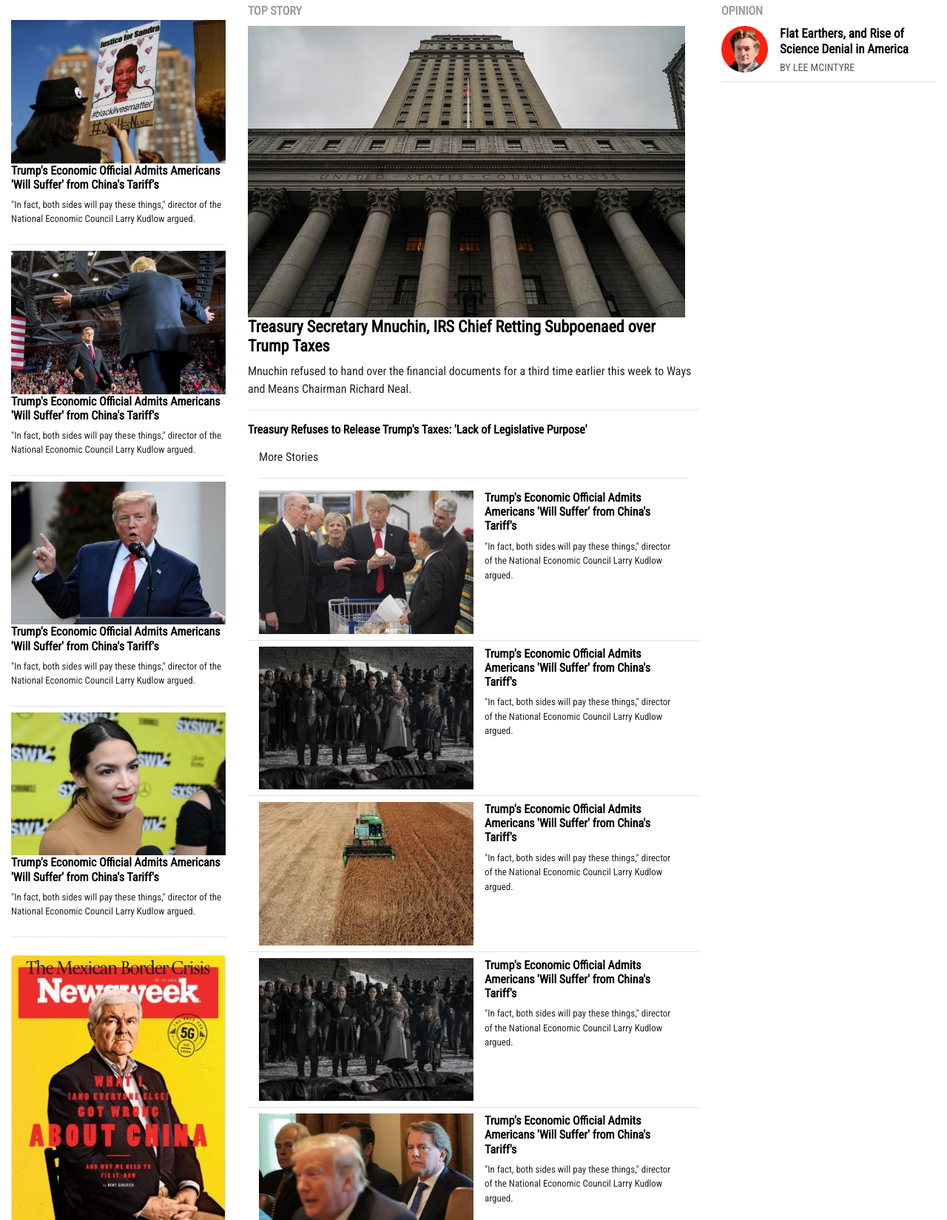
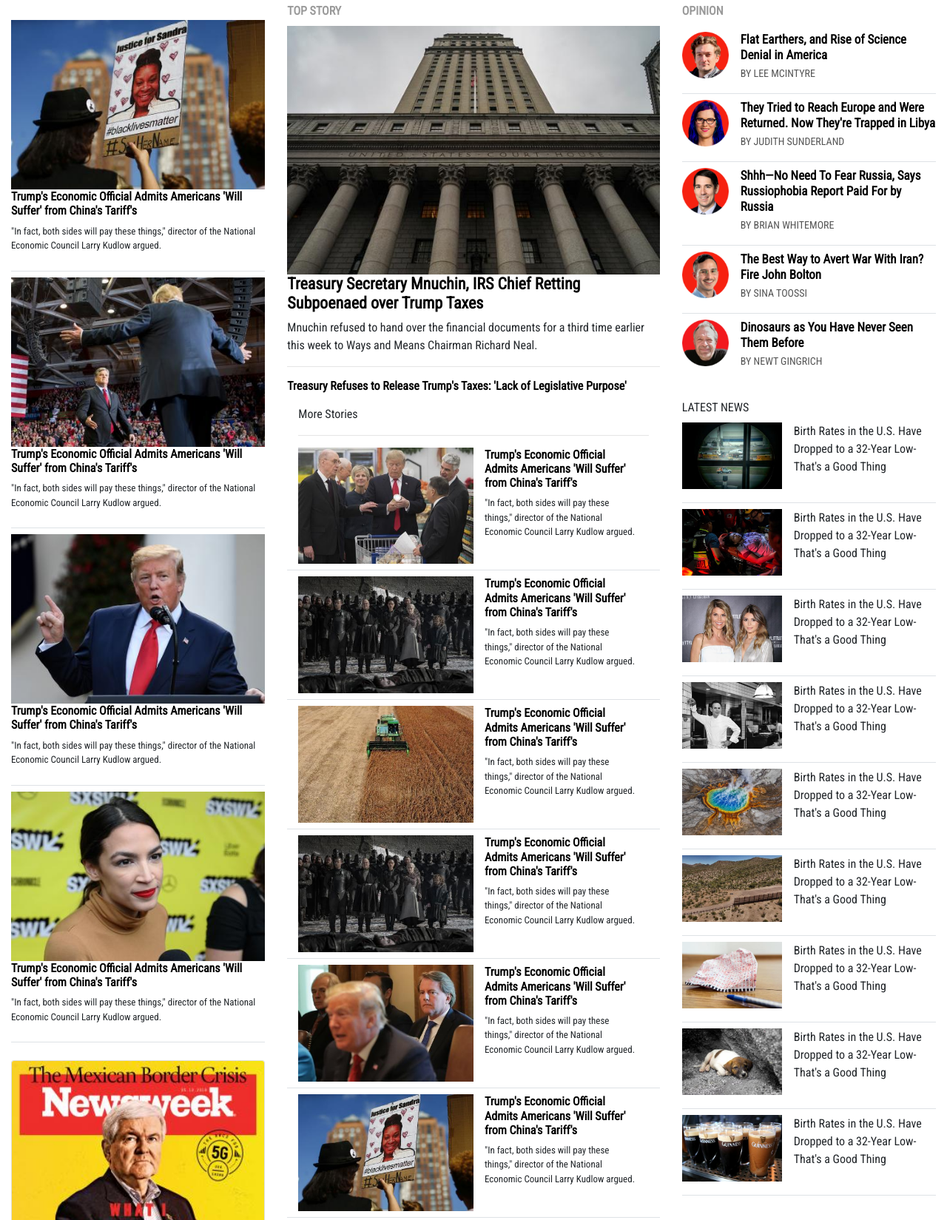
Before and after one commit to uche-inyama/NewsWeek, a website: page bootstrap/index.html in a window 1280 px wide. Shown: the part 170-1819 px from the top of the page at 74% size. Drawn offline with nearby package versions, Linux system fonts and the light colour scheme.

Commit message:
completed the latest-news-section

```diff
--- a/bootstrap/css/index.css
+++ b/bootstrap/css/index.css
@@ -71,7 +71,15 @@ ul li{
   width: auto;
   height: 63px;
 }
-.opinion .info div{
+.latest-news-image_holder {
+  width: 135px;
+  height: 100px;
+}
+.latest-news-image_holder img{
+  width: 135px;
+  height: auto;
+}
+.opinion .info div, .latest-news .info div{
     font-weight: bold;
     font-stretch: normal;
     font-size: 17px;
--- a/bootstrap/index.html
+++ b/bootstrap/index.html
@@ -64,8 +64,8 @@
   </header>
 
 <div class="container-fluid">
-  <div class="row d-md-flex d-lg-flex">
-    <div class="col-md-7 order-md-2 col-lg-6 order-lg-2">
+  <div class="row d-md-flex d-lg-flex justify-content-lg-between">
+    <div class="col-md-7 order-md-2 col-lg-5 order-lg-2">
 
     <div class="main mb-2">
      <div class = "row">
@@ -168,7 +168,7 @@
     </div>
 
 
-    <div class="col-md-5 order-md-1 col-lg-3 order-lg-1 mt-4 d-none d-md-block">
+    <div class="col-md-5 order-md-1 col-lg order-lg-1 mt-4 d-none d-md-block">
       <section class = "d-flex flex-column mb-2 pb-2 border-bottom">
        <div>
          <img class = "img-fluid" src="./images/Editors-pick/sandra-bland-death-suicide-investigation.jpg">
@@ -230,9 +230,9 @@
 
     </div>
 
-    <div class="d-none d-md-block col-md-12 order-md-3 col-lg-3 order-lg-3">
+    <div class="d-none d-md-block col-md-12 order-md-3 col-lg order-lg-3">
       <div class = "pb-2" style ="text-transform: uppercase; color:rgba(3,3,3,.4); font-weight: 700;">opinion</div>
-      <section class = "opinion d-flex border-bottom">
+      <section class = "opinion d-flex py-2 border-bottom">
         <div class = "img_holder mr-3">
           <img src="./images/opinion/nw-columnists-daniel-depetris.png" alt="Opinion">
         </div>
@@ -241,8 +241,101 @@
            <h4>By Lee Mcintyre</h4>
         </div>
       </section>
+      <section class = "opinion d-flex py-2 border-bottom">
+        <div class = "img_holder mr-3">
+          <img src="./images/opinion/nw-columnists-dr.-rachel-mckinnon_0.png" alt="Opinion">
+        </div>
+        <div class = "info">
+           <div>They Tried to Reach Europe and Were Returned. Now They're Trapped in Libya</div>
+           <h4>By Judith SunderLand</h4>
+        </div>
+      </section>
+      <section class = "opinion d-flex py-2 border-bottom">
+        <div class = "img_holder mr-3">
+          <img src="./images/opinion/nw-columnists-josh-harder.png" alt="Opinion">
+        </div>
+        <div class = "info">
+           <div>Shhh—No Need To Fear Russia, Says Russiophobia Report Paid For by Russia</div>
+           <h4>By Brian whitemore</h4>
+        </div>
+      </section>
+      <section class = "opinion d-flex py-2 border-bottom">
+        <div class = "img_holder mr-3">
+          <img src="./images/opinion/nw-columnists-marshall-rogers-martinez.png" alt="Opinion">
+        </div>
+        <div class = "info">
+           <div>The Best Way to Avert War With Iran? Fire John Bolton</div>
+           <h4>By Sina Toossi</h4>
+        </div>
+      </section>
+      <section class = "opinion d-flex py-2">
+        <div class = "img_holder mr-3">
+          <img src="./images/opinion/robert_reich.png" alt="Opinion">
+        </div>
+        <div class = "info">
+           <div>Dinosaurs as You Have Never Seen Them Before</div>
+           <h4>By Newt Gingrich</h4>
+        </div>
+      </section>
+
+      <div class = "latest-news-section mt-4">
+        <div>LATEST NEWS</div>
+        <section class = "latest-news d-flex py-2 border-bottom">
+          <div class ="mr-3 latest-news-image_holder">
+            <img src="./images/latest-news/gettyimages-1141631386.jpg" alt="latest-news">
+          </div>
+          <div class = "info">Birth Rates in the U.S. Have Dropped to a 32-Year Low- That's a Good Thing<div>
+        </section>
+        <section class = "latest-news d-flex py-2 border-bottom">
+          <div class ="mr-3 latest-news-image_holder">
+            <img src="./images/other-section/infocus041138766409.jpg" alt="latest-news">
+          </div>
+          <div class = "info">Birth Rates in the U.S. Have Dropped to a 32-Year Low- That's a Good Thing<div>
+        </section>
+        <section class = "latest-news d-flex py-2 border-bottom">
+          <div class ="mr-3 latest-news-image_holder">
+            <img src="./images/other-section/lori-loughlin-college-admission-scandal-parents-testify-kids.jpg" alt="latest-news">
+          </div>
+          <div class = "info">Birth Rates in the U.S. Have Dropped to a 32-Year Low- That's a Good Thing<div>
+        </section>
+        <section class = "latest-news d-flex py-2 border-bottom">
+          <div class ="mr-3 latest-news-image_holder">
+            <img src="./images/other-section/tkcreditwilliamhereford226hires.jpg" alt="latest-news">
+          </div>
+          <div class = "info">Birth Rates in the U.S. Have Dropped to a 32-Year Low- That's a Good Thing<div>
+        </section>
+        <section class = "latest-news d-flex py-2 border-bottom">
+          <div class ="mr-3 latest-news-image_holder">
+            <img src="./images/latest-news/yellowstone-spring.jpg" alt="latest-news">
+          </div>
+          <div class = "info">Birth Rates in the U.S. Have Dropped to a 32-Year Low- That's a Good Thing<div>
+        </section>
+        <section class = "latest-news d-flex py-2 border-bottom">
+          <div class ="mr-3 latest-news-image_holder">
+            <img src="./images/latest-news/gettyimages-665981756.jpg" alt="latest-news">
+          </div>
+          <div class = "info">Birth Rates in the U.S. Have Dropped to a 32-Year Low- That's a Good Thing<div>
+        </section>
+        <section class = "latest-news d-flex py-2 border-bottom">
+          <div class ="mr-3 latest-news-image_holder">
+            <img src="./images/latest-news/mega-millions.jpg" alt="latest-news">
+          </div>
+          <div class = "info">Birth Rates in the U.S. Have Dropped to a 32-Year Low- That's a Good Thing<div>
+        </section>
+        <section class = "latest-news d-flex py-2 border-bottom">
+          <div class ="mr-3 latest-news-image_holder">
+            <img src="./images/latest-news/puppy-sacrifice.jpg" alt="latest-news">
+          </div>
+          <div class = "info">Birth Rates in the U.S. Have Dropped to a 32-Year Low- That's a Good Thing<div>
+        </section>
+        <section class = "latest-news d-flex py-2 border-bottom">
+          <div class ="mr-3 latest-news-image_holder">
+            <img src="./images/latest-news/guinness-beer.jpg" alt="latest-news">
+          </div>
+          <div class = "info">Birth Rates in the U.S. Have Dropped to a 32-Year Low- That's a Good Thing<div>
+        </section>
+      </div>
     </div>
-
   </div>
 </div>
 
```
